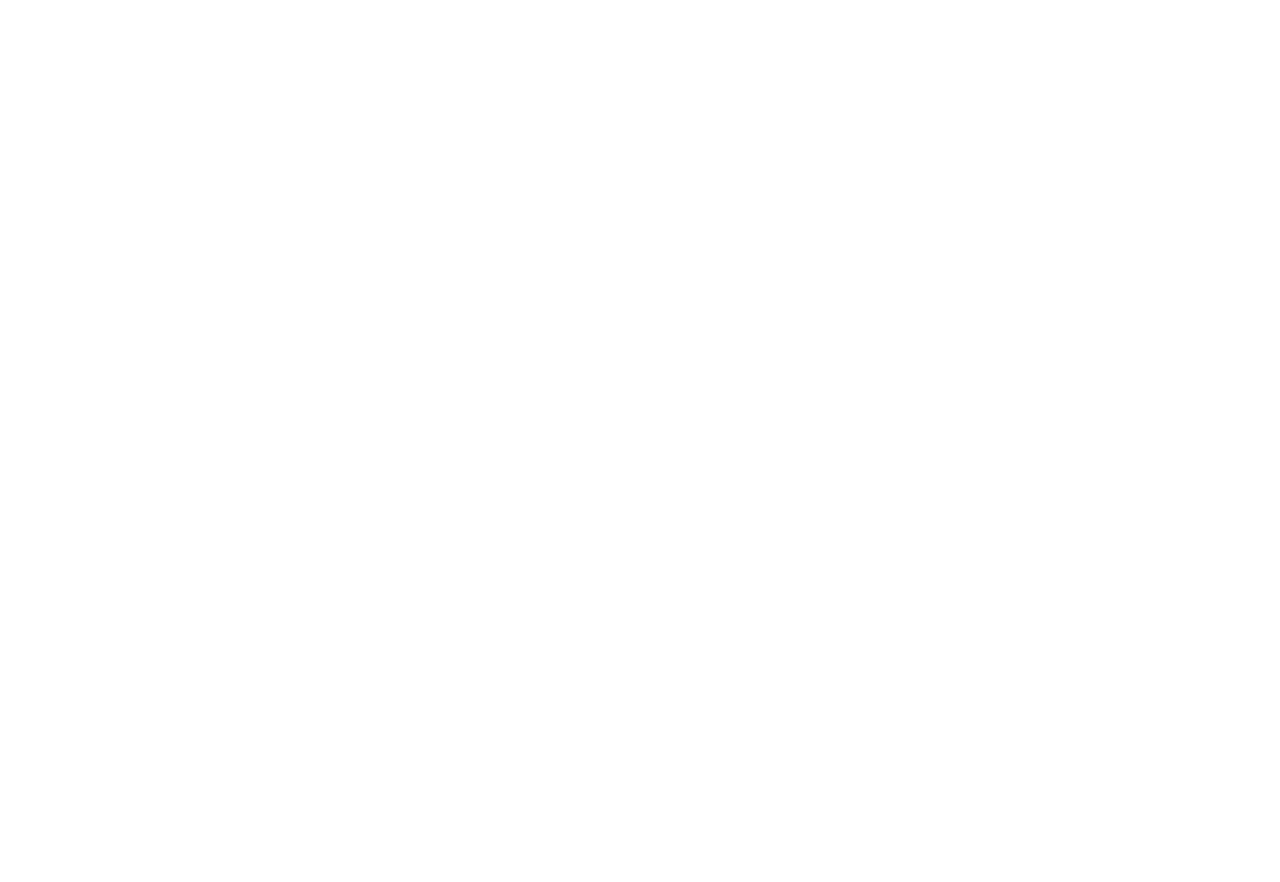
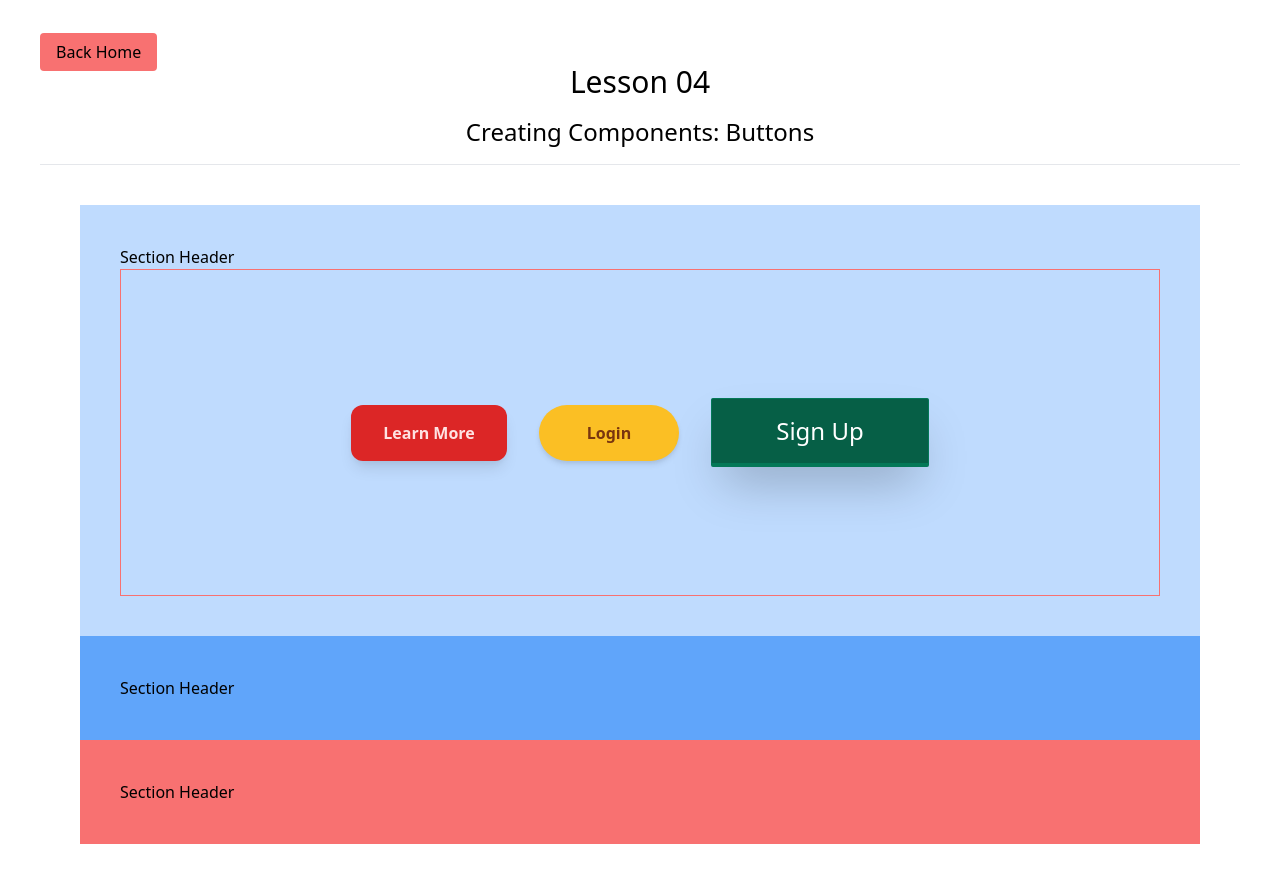
Before and after one commit to jiribeck/learning-better_dev_course, a React (Create React App) app: page /lesson04 in a window 1280 px wide. Shown: the top 882 px of the page. Before the commit the page ends 800 px from the top, so only its background shows below. Built offline with nearby package versions, Linux system fonts and the light colour scheme.

Commit message:
first part of lesson 04 done

```diff
--- a/src/App.js
+++ b/src/App.js
@@ -5,6 +5,7 @@ import Home from './pages/Home';
 import Lesson01 from './lessons/lesson01';
 import Lesson02 from './lessons/lesson02';
 import Lesson03 from './lessons/lesson03';
+import Lesson04 from './lessons/lesson04';
 
 function App() {
   return (
@@ -15,6 +16,7 @@ function App() {
           <Route path="/lesson01" component={Lesson01} exact />
           <Route path="/lesson02" component={Lesson02} exact />
           <Route path="/lesson03" component={Lesson03} exact />
+          <Route path="/lesson04" component={Lesson04} exact />
         </Switch>
       </BrowserRouter>
     </div>
--- /dev/null
+++ b/src/lessons/lesson04.js
@@ -0,0 +1,53 @@
+import React from 'react';
+
+import Nav from '../components/Nav';
+
+export default function lesson03() {
+  return (
+    <div className="lesson03">
+      <div className="p-10">
+        <Nav />
+        <div className="text-center">
+          <div className="text-3xl font-thin">Lesson 04</div>
+          <div className="py-4 text-2xl font-medium">
+            Creating Components: Buttons
+          </div>
+          <hr />
+        </div>
+        <div className="lesson-code">
+          <div className="p-10">
+            <div className="p-10 bg-blue-200">
+              <h2>Section Header</h2>
+              <div className="p-32 flex justify-center items-center border border-red-400 space-x-8">
+                <a
+                  className="px-8 py-4 bg-red-600 hover:bg-red-100 rounded-xl shadow-lg hover:shadow-2xl text-red-100 hover:text-red-600 font-semibold transition-color transition-shadow duration-200"
+                  href="#"
+                >
+                  Learn More
+                </a>
+                <a
+                  className="px-12 py-4 bg-yellow-400 hover:bg-yellow-600 rounded-full shadow-md  text-yellow-900 hover:text-yellow-100 font-semibold transition-color duration-500"
+                  href="#"
+                >
+                  Login
+                </a>
+                <a
+                  className="px-16 py-4 bg-green-800 hover:bg-red-800 border border-b-4 border-green-700 hover:border-red-700 rounded-sm shadow-2xl hover:shadow-none hover:shadow-xl text-white font-medium hover:font-bold text-2xl transition duration-300"
+                  href="#"
+                >
+                  Sign Up
+                </a>
+              </div>
+            </div>
+            <div className="p-10 bg-blue-400">
+              <h2>Section Header</h2>
+            </div>
+            <div className="p-10 bg-red-400">
+              <h2>Section Header</h2>
+            </div>
+          </div>
+        </div>
+      </div>
+    </div>
+  );
+}
--- a/src/pages/Home.js
+++ b/src/pages/Home.js
@@ -57,6 +57,14 @@ export default function Home() {
                 Lesson 03 - Creating Components: Cards
               </a>
             </li>
+            <li>
+              <a
+                className="text-blue-900 hover:text-blue-400 transfor-color duration-300"
+                href="http://localhost:3000/lesson04"
+              >
+                Lesson 04 - Creating Components: Buttons
+              </a>
+            </li>
           </ul>
         </div>
       </div>
```
